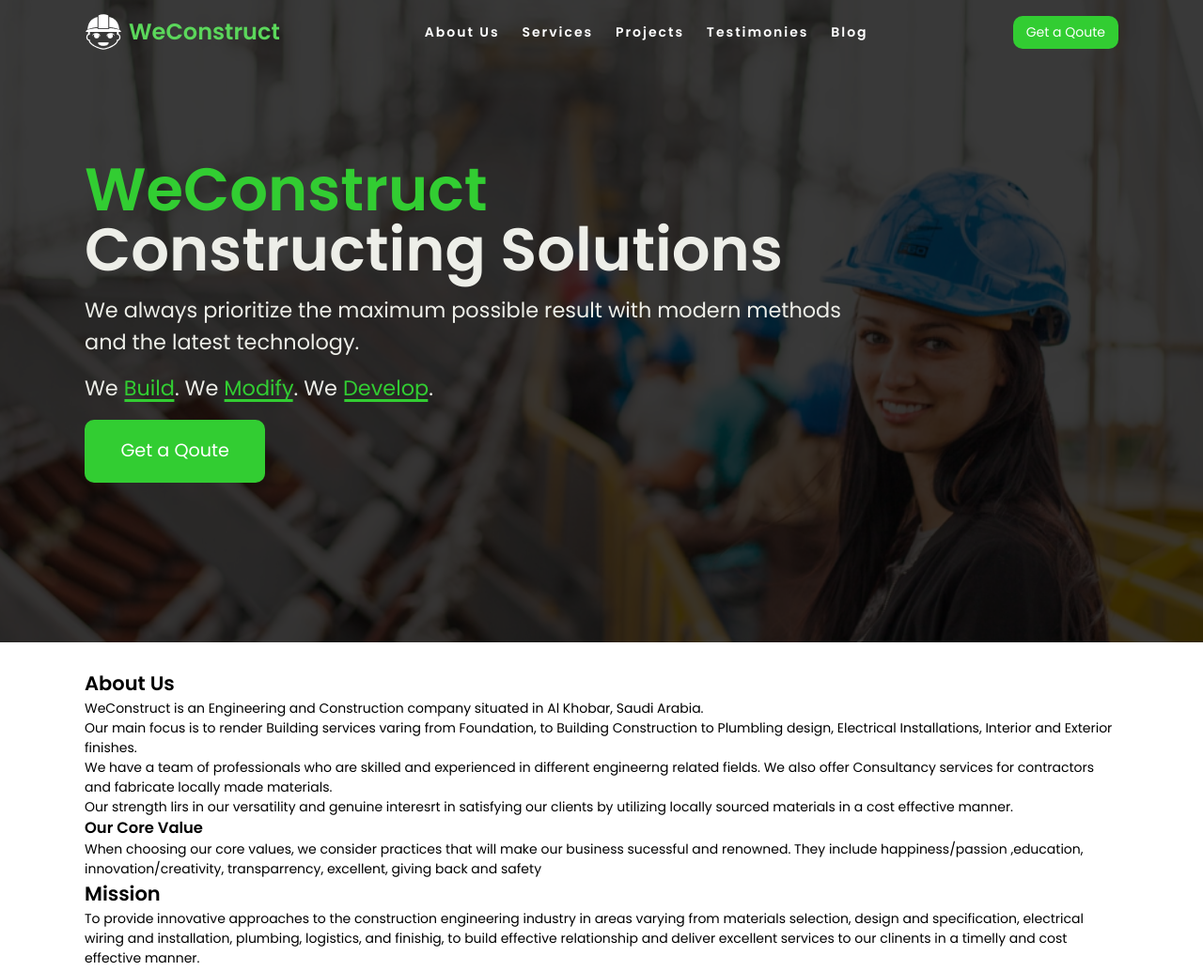
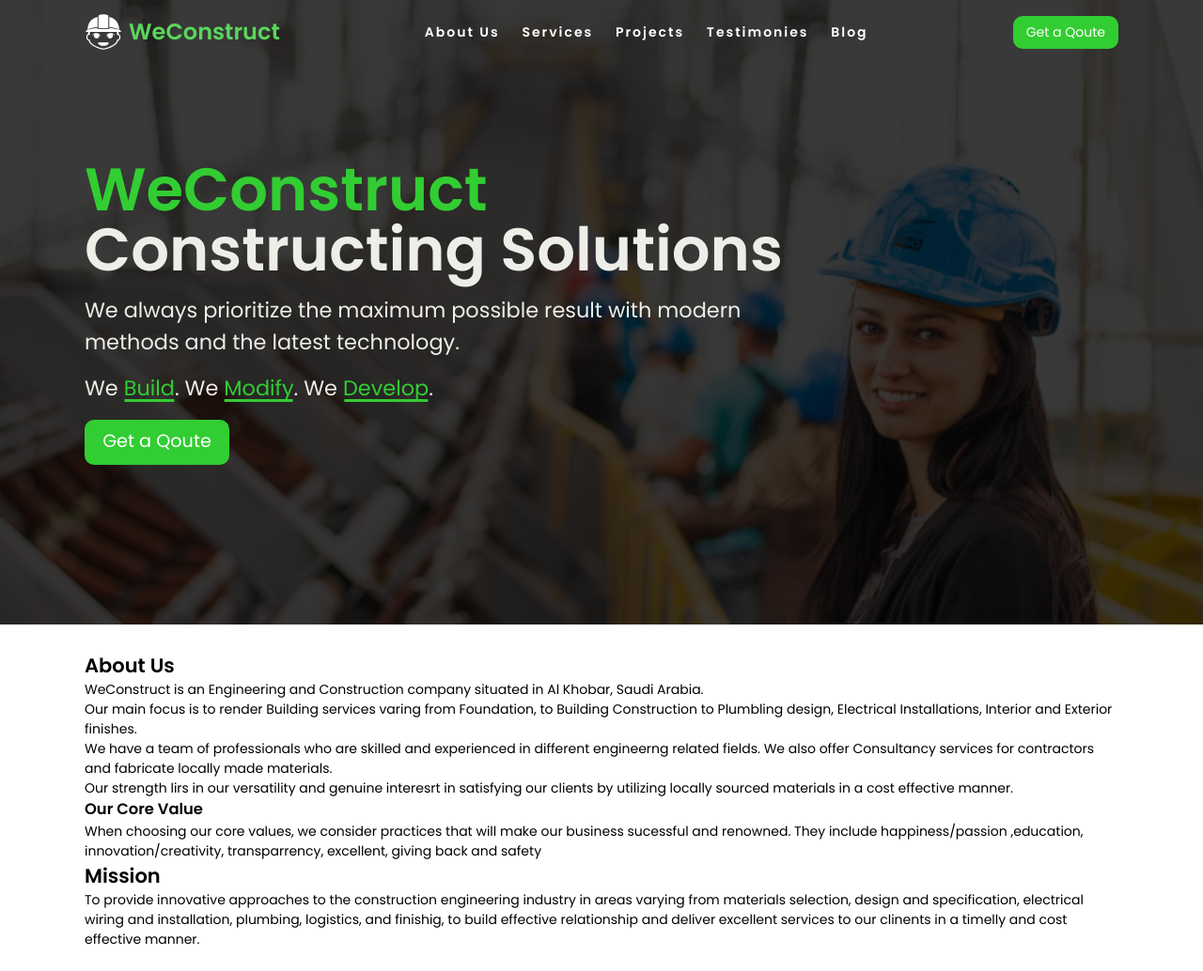
Before and after one commit to Jeth0214/Construction-landing-Page, a website: page index.html in a window 1280 px wide. Shown: the top 1034 px of the page at 94% size. Drawn offline with Linux system fonts and the light colour scheme.

Commit message:
adjust navlink active state,added hero text animation and modify hero cta padding

```diff
--- a/app/scss/components/navbar.scss
+++ b/app/scss/components/navbar.scss
@@ -111,11 +111,11 @@
                 transition: all .2s ease-in-out;
 
                 @include breakpoints-up("md") {
-                    top: rem(39);
+                    top: rem(36);
                 }
 
                 @include breakpoints-up("lg") {
-                    top: rem(42);
+                    top: rem(39);
                 }
             }
         }
--- a/app/scss/layout/hero-section.scss
+++ b/app/scss/layout/hero-section.scss
@@ -12,7 +12,6 @@
     background-blend-mode: multiply;
 
     @include breakpoints-up("md") {
-        // background-color: #777676;
         padding: rem(170) 0;
         background-position: bottom right 40%;
 
@@ -23,7 +22,7 @@
 
         @include breakpoints-up("md") {
             text-align: left;
-            max-width: 75%;
+            max-width: 70%;
         }
     }
 }
--- a/index.html
+++ b/index.html
@@ -68,11 +68,12 @@
                     <div class="hero__description h4 mt-2 mb-2">
                         <p>We always prioritize the maximum possible result with modern methods and the latest
                             technology.</p>
-                        <p class="mt-2">We <span class="text-primary header-underline fw-700">Build</span>. We <span
-                                class="text-primary header-underline fw-700">Modify</span>. We <span
-                                class="text-primary header-underline fw-700">Develop</span>.</p>
+                        <p class="mt-2">We <span class="text-primary header-underline fw-700 fade-in">Build</span>. We
+                            <span class="text-primary header-underline fw-700 fade-in">Modify</span>. We <span
+                                class="text-primary header-underline fw-700 fade-in">Develop</span>.
+                        </p>
                     </div>
-                    <a href="#contact-us" class="btn display-i-b lh-base btn-primary h5 text-white pt-2 pb-2 pl-3 pr-3">
+                    <a href="#contact-us" class="btn display-i-b btn-primary h5 text-white">
                         Get a Qoute
                     </a>
                 </div>
```
Also changed, not shown: dist/style.css, 1 other file.
